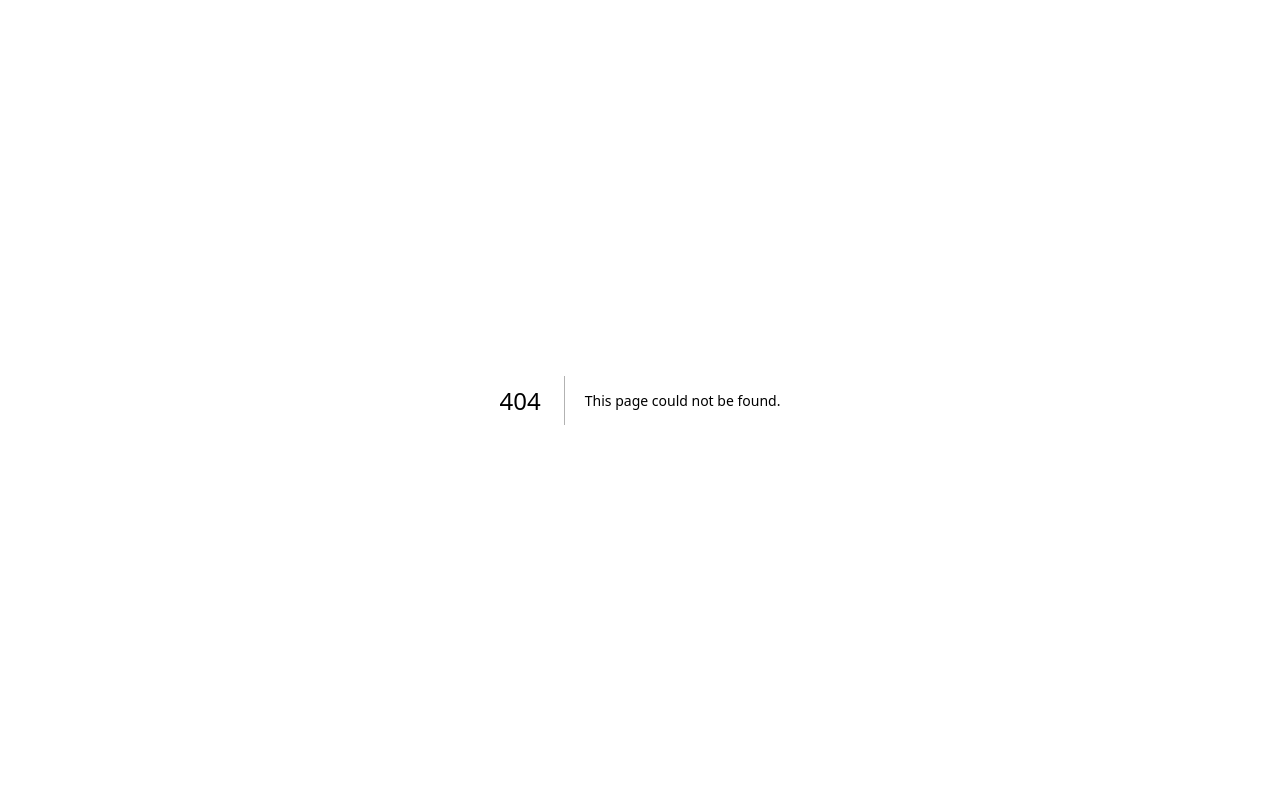
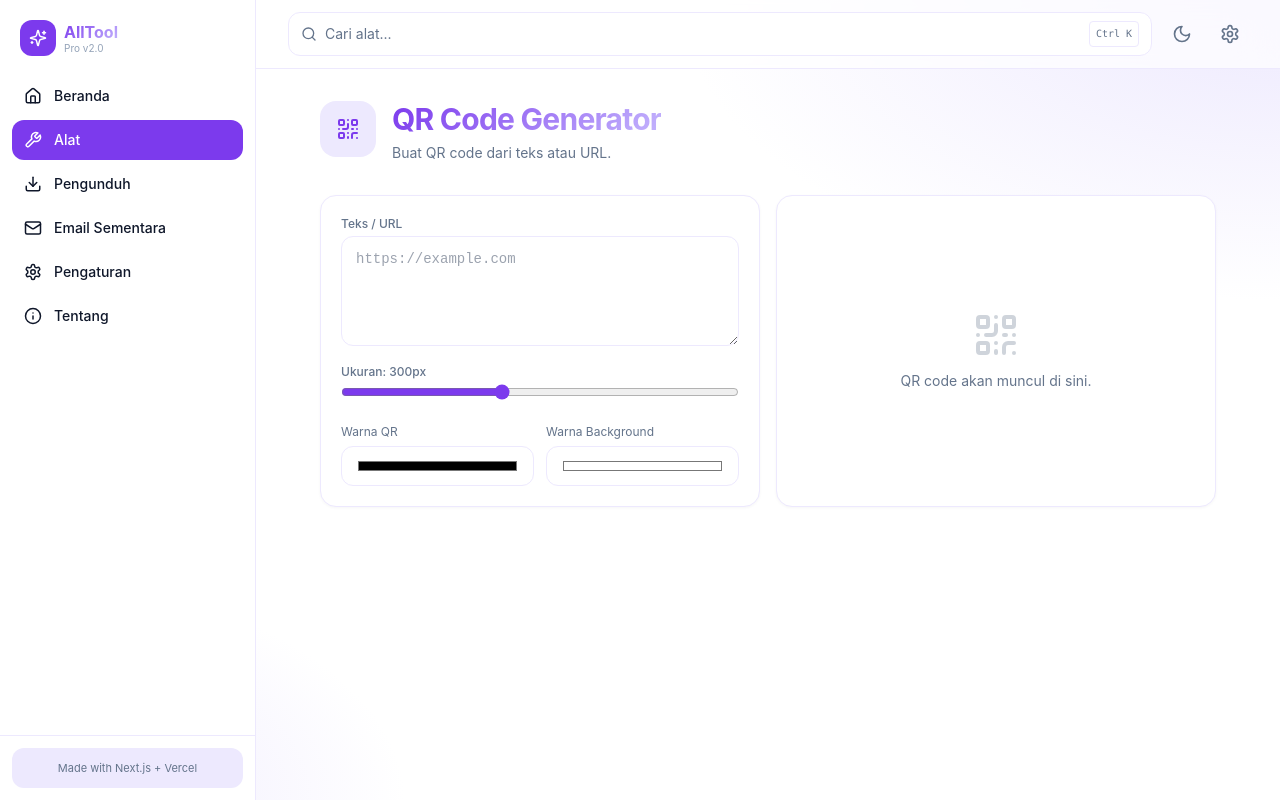
Before and after one commit to sionlimitles-spec/all-tool-sxzz, a Next.js app: page /tools/timestamp-converter/src/app/tools/qr-generator in a window 1280 px wide. Before the commit this address had no page. Built offline with nearby package versions, Linux system fonts and the light colour scheme.

Commit message:
Create page.tsx

```diff
--- /dev/null
+++ b/src/app/tools/timestamp-converter/src/app/tools/qr-generator/page.tsx
@@ -0,0 +1,52 @@
+"use client";
+
+import { useState } from "react";
+import ToolLayout from "@/components/tool-layout";
+import { QrCode, Download } from "lucide-react";
+
+export default function Page() {
+  const [text, setText] = useState("");
+  const [size, setSize] = useState(300);
+  const [fg, setFg] = useState("#000000");
+  const [bg, setBg] = useState("#ffffff");
+
+  const qrUrl = text
+    ? `https://api.qrserver.com/v1/create-qr-code/?size=${size}x${size}&data=${encodeURIComponent(text)}&color=${fg.slice(1)}&bgcolor=${bg.slice(1)}`
+    : "";
+
+  return (
+    <ToolLayout title="QR Code Generator" description="Buat QR code dari teks atau URL." icon={<QrCode size={24} color="var(--primary)" />}>
+      <div className="grid gap-4 md:grid-cols-2">
+        <div className="card p-5">
+          <label className="mb-1 block text-xs font-medium" style={{ color: "var(--text-muted)" }}>Teks / URL</label>
+          <textarea value={text} onChange={(e) => setText(e.target.value)} placeholder="https://example.com" className="textarea" rows={4} />
+          <label className="mt-3 block text-xs font-medium" style={{ color: "var(--text-muted)" }}>Ukuran: {size}px</label>
+          <input type="range" min={100} max={600} step={50} value={size} onChange={(e) => setSize(Number(e.target.value))} className="mt-1 w-full accent-violet-600" />
+          <div className="mt-3 grid grid-cols-2 gap-3">
+            <div>
+              <label className="text-xs" style={{ color: "var(--text-muted)" }}>Warna QR</label>
+              <input type="color" value={fg} onChange={(e) => setFg(e.target.value)} className="input mt-1 h-10 p-1" />
+            </div>
+            <div>
+              <label className="text-xs" style={{ color: "var(--text-muted)" }}>Warna Background</label>
+              <input type="color" value={bg} onChange={(e) => setBg(e.target.value)} className="input mt-1 h-10 p-1" />
+            </div>
+          </div>
+        </div>
+        <div className="card flex flex-col items-center justify-center p-5">
+          {qrUrl ? (
+            <>
+              <img src={qrUrl} alt="QR Code" className="rounded-xl" />
+              <a href={qrUrl} download="qrcode.png" className="btn-primary mt-4"><Download size={14} />Unduh QR</a>
+            </>
+          ) : (
+            <div className="text-center" style={{ color: "var(--text-muted)" }}>
+              <QrCode size={48} className="mx-auto mb-3 opacity-30" />
+              <p className="text-sm">QR code akan muncul di sini.</p>
+            </div>
+          )}
+        </div>
+      </div>
+    </ToolLayout>
+  );
+}
```
